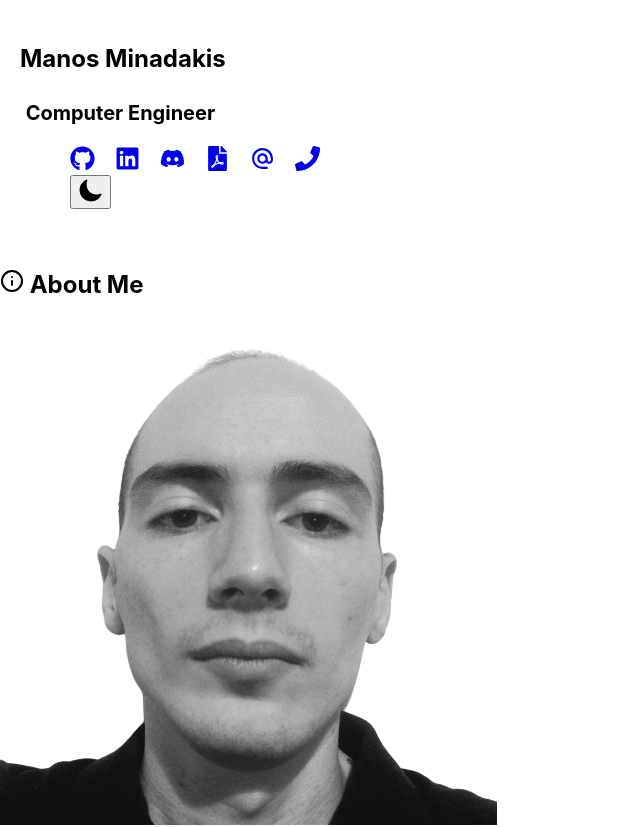
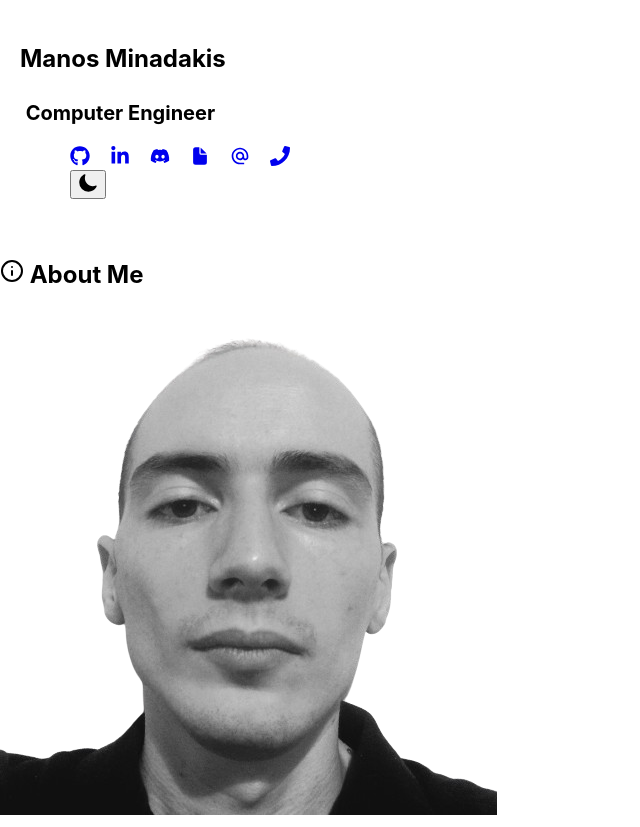
Before and after one commit to manosmin/manosmin.github.io, a React (Create React App) app: page / in a window 1280 px wide. Shown: the top 827 px of the page, without its empty margins (0-640 px from the left). Built offline with nearby package versions, Linux system fonts and the light colour scheme.

Commit message:
changed icon sizes

```diff
--- a/src/components/Header.js
+++ b/src/components/Header.js
@@ -1,7 +1,7 @@
 import React from 'react';
-import { FaGithub, FaLinkedin, FaFilePdf, FaDiscord, FaPhone } from "react-icons/fa";
+import { FaGithub, FaLinkedinIn, FaDiscord, FaPhone } from "react-icons/fa";
 import { MdAlternateEmail } from "react-icons/md";
-import { IoMoon, IoSunny } from "react-icons/io5";
+import { IoMoon, IoSunny, IoDocument } from "react-icons/io5";
 
 
 const Header = () => {
@@ -24,28 +24,28 @@ const Header = () => {
         <ul className="flex justify-between mt-3 list-none">
           <div className='flex animate-drop-in opacity-0' style={{ "--delay": 0.8 + "s" }}>
             <li className="icon-container bg-gray-800 text-white dark:bg-gray-200 dark:text-gray-800 rounded-full p-2 mx-1">
-              <a rel="noopener noreferrer" href="https://www.github.com/manosmin" alt="github" target="_blank"><FaGithub size={25}/></a>
+              <a rel="noopener noreferrer" href="https://www.github.com/manosmin" alt="github" target="_blank"><FaGithub size={20}/></a>
             </li>
             <li className="icon-container bg-gray-900 dark:bg-gray-200 text-gray-200 dark:text-gray-900 rounded-full p-2 mx-1">
-              <a rel="noopener noreferrer" href="https://www.linkedin.com/in/manosmin" target="_blank" alt="linkedin"><FaLinkedin size={25}/></a>
+              <a rel="noopener noreferrer" href="https://www.linkedin.com/in/manosmin" target="_blank" alt="linkedin"><FaLinkedinIn size={20}/></a>
             </li>
             <li className="icon-container bg-gray-900 dark:bg-gray-200 text-gray-200 dark:text-gray-900 rounded-full p-2 mx-1">
-              <a rel="noopener noreferrer" href="https://www.discordapp.com/users/270397164209963009" target="_blank" alt="discord"><FaDiscord size={25}/></a>
+              <a rel="noopener noreferrer" href="https://www.discordapp.com/users/270397164209963009" target="_blank" alt="discord"><FaDiscord size={20}/></a>
             </li>
             <li className="icon-container bg-gray-900 dark:bg-gray-200 text-gray-200 dark:text-gray-900 rounded-full p-2 mx-1">
-              <a rel="noopener noreferrer" href="https://1drv.ms/b/s!AvPPFklWx5YlgcE97gVFyWQmI8Caww?e=hDOobR" target="_blank" alt="CV"><FaFilePdf size={25}/></a>
+              <a rel="noopener noreferrer" href="https://1drv.ms/b/s!AvPPFklWx5YlgcE97gVFyWQmI8Caww?e=hDOobR" target="_blank" alt="CV"><IoDocument size={20}/></a>
             </li>
             <li className="icon-container bg-gray-900 dark:bg-gray-200 text-gray-200 dark:text-gray-900 rounded-full p-2 mx-1">
-              <a href="mailto:manosmin@hotmail.com" alt="email"><MdAlternateEmail size={25}/></a>
+              <a href="mailto:manosmin@hotmail.com" alt="email"><MdAlternateEmail size={20}/></a>
             </li>
             <li className="icon-container bg-gray-900 dark:bg-gray-200 text-gray-200 dark:text-gray-900 rounded-full p-2 mx-1">
-              <a href="tel:+306947651098" alt="mobile"><FaPhone size={25}/></a>
+              <a href="tel:+306947651098" alt="mobile"><FaPhone size={20}/></a>
             </li>
           </div>
           <li className="flex animate-drop-in opacity-0 icon-container bg-gray-900 dark:bg-gray-200 text-gray-200 dark:text-gray-900 rounded-full p-2 mx-1" style={{ "--delay": 0.8 + "s" }}>
             <button onClick={()=> darkModeHandler()}>
-              { !dark && <IoMoon size={25}/> }
-              { dark && <IoSunny size={25}/> }
+              { !dark && <IoMoon size={20}/> }
+              { dark && <IoSunny size={20}/> }
             </button>
           </li>
         </ul>
```
